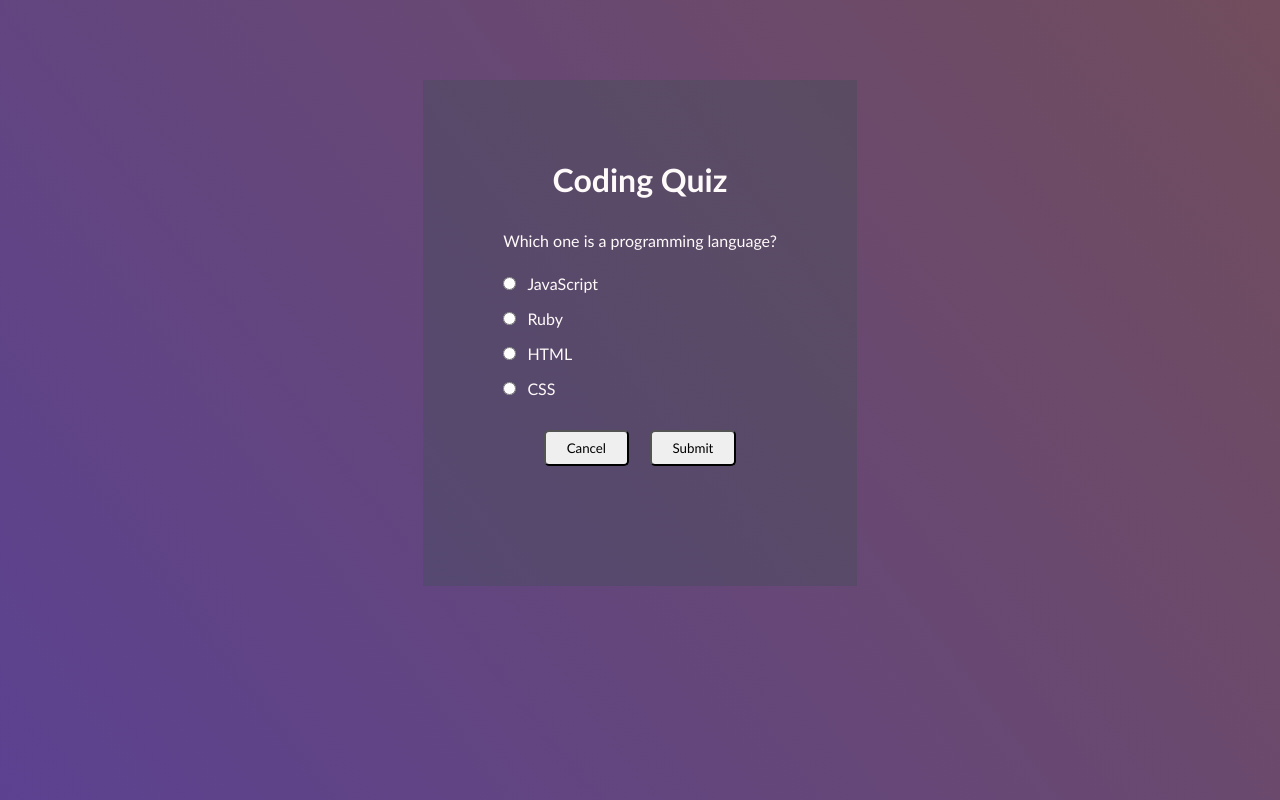
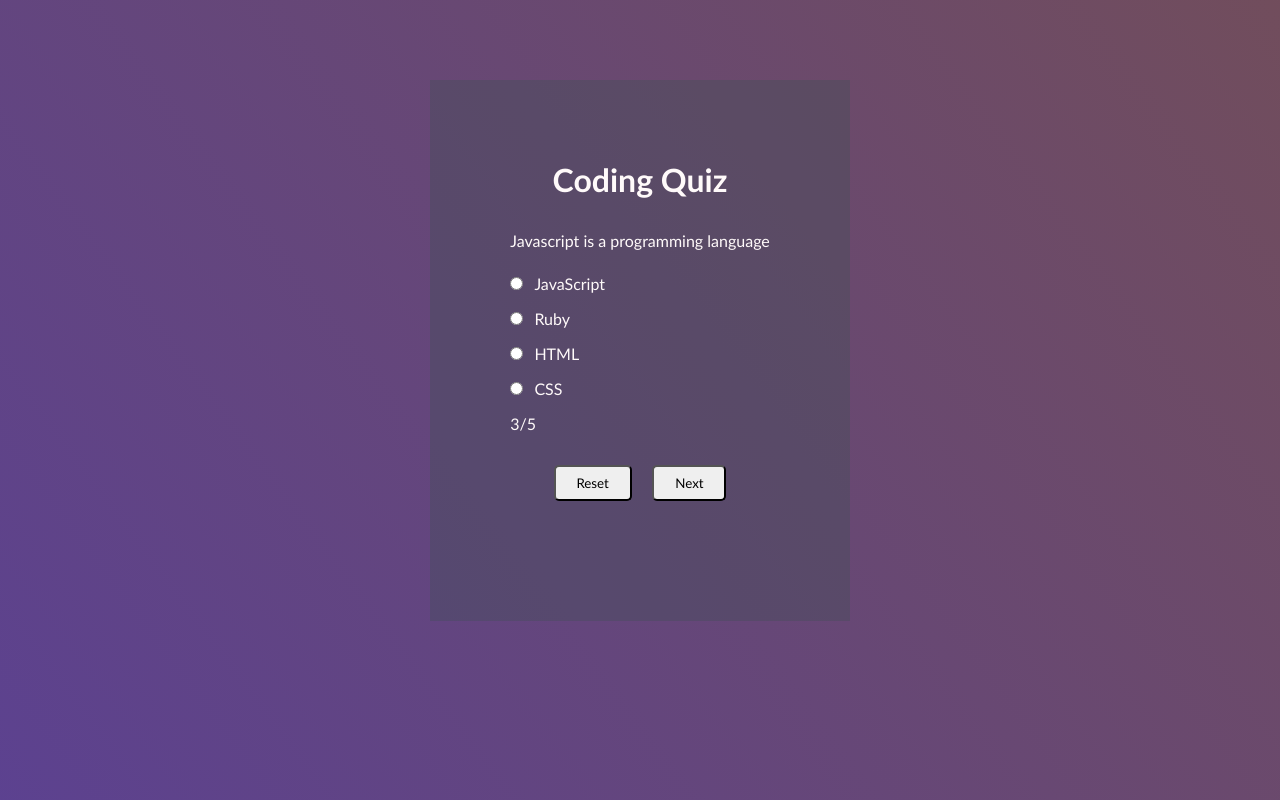
Before and after one commit to yaasir007/quiz-vue-ts, a Vue app: page / in a window 1280 px wide. Built offline with nearby package versions, Linux system fonts and the light colour scheme; the HTML template or start-up script is replaced by a standard one.

Commit message:
current question and next question works

```diff
--- a/src/App.vue
+++ b/src/App.vue
@@ -3,6 +3,7 @@ import { ref, computed } from "vue";
 
 const quizCompleted = ref(false);
 const currentQuestion = ref(0);
+const selected = ref();
 
 
 const quizQuestions = [
@@ -37,8 +38,27 @@ const score = computed(() => {
 })
 
 const getCurrentQuestion = computed(() => {
+  let question = quizQuestions[currentQuestion.value]
+  // question.index = currentQuestion.value
+  return question;
+})
 
-})
+// const setAnswer = (event) => {
+//   quizQuestions.value[currentQuestion.value].selected = event.target.value;
+//   event.target.value = null;
+// }
+
+const nextQuestion = () => {
+  if (currentQuestion.value < quizQuestions.length - 1) {
+    currentQuestion.value++;
+  } else {
+    quizCompleted.value = true;
+  }
+}
+
+const resetQuiz = () => {
+  currentQuestion.value = 0;
+}
 
 </script>
 
@@ -46,7 +66,7 @@ const getCurrentQuestion = computed(() => {
   <div class="quiz-section">
     <h1 class="title">Coding Quiz</h1>
     <div class="quiz-container">
-      <div class="question">Which one is a programming language?</div>
+      <div class="question">{{ getCurrentQuestion.question }}</div>
       <div class="answers">
         <div class="option">
           <input type="radio" name="Name1" label="Hello" class="radio-btn" />
@@ -65,9 +85,13 @@ const getCurrentQuestion = computed(() => {
           <p>CSS</p>
         </div>
 
+        <div class="score">
+          <span>3/5</span>
+        </div>
+
         <div class="btns">
-          <button>Cancel</button>
-          <button>Submit</button>
+          <button @click="resetQuiz">Reset</button>
+          <button @click="nextQuestion">Next</button>
         </div>
       </div>
     </div>
```
